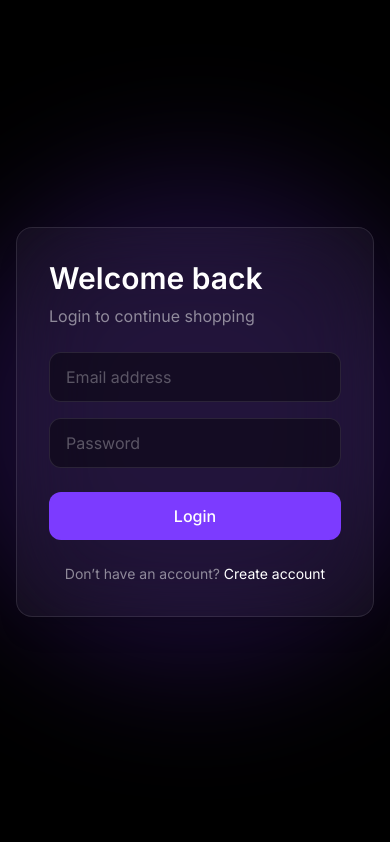
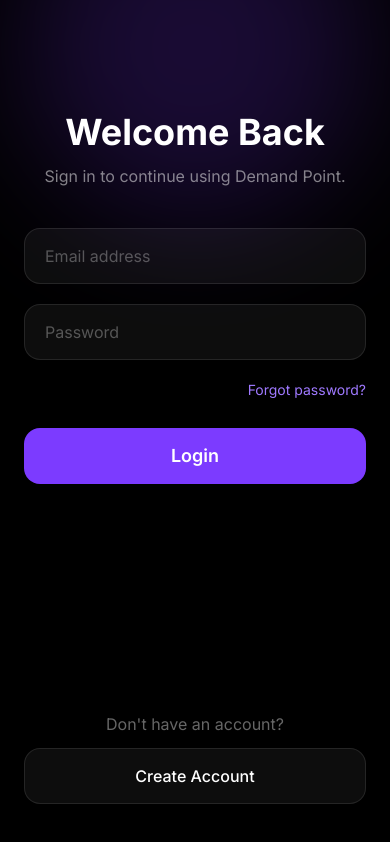
Before and after one commit to demandpoint-services/marketplace-frontend, a Next.js app: page /login in a window 390 px wide. Built offline with nearby package versions, Linux system fonts and the light colour scheme; no server answers.

Commit message:
redesign login experience with responsive layout and Google Sign-In

```diff
--- a/package.json
+++ b/package.json
@@ -8,6 +8,7 @@
     "start": "next start"
   },
   "dependencies": {
+    "@react-oauth/google": "^0.13.5",
     "axios": "^1.14.0",
     "express-validator": "^7.3.2",
     "lucide-react": "^1.16.0",
--- a/src/app/dashboard/page.js
+++ b/src/app/dashboard/page.js
@@ -7,7 +7,16 @@ export default function DashboardRouter() {
   const router = useRouter();
 
   useEffect(() => {
-    const user = JSON.parse(localStorage.getItem("user"));
+    let user = null;
+
+    try {
+      const storedUser = localStorage.getItem("user");
+      if (storedUser) {
+        user = JSON.parse(storedUser);
+      }
+    } catch {
+      localStorage.removeItem("user");
+    }
 
     if (!user) {
       router.push("/login");
--- a/src/app/layout.js
+++ b/src/app/layout.js
@@ -2,6 +2,7 @@ import "./globals.css";
 import LayoutClient from "@/components/LayoutClient";
 import { Inter, Geist_Mono } from "next/font/google";
 import { CartProvider } from "@/context/CartContext";
+import { GoogleOAuthProvider } from "@react-oauth/google";
 
 const inter = Inter({
   subsets: ["latin"],
@@ -22,9 +23,13 @@ export default function RootLayout({ children }) {
   return (
     <html lang="en" className={`${inter.variable} ${geistMono.variable}`}>
       <body className="min-h-screen bg-black text-white font-sans antialiased md:pb-0">
-        <LayoutClient>
-          <CartProvider>{children}</CartProvider>
-        </LayoutClient>
+        <GoogleOAuthProvider
+          clientId={process.env.NEXT_PUBLIC_GOOGLE_CLIENT_ID}
+        >
+          <LayoutClient>
+            <CartProvider>{children}</CartProvider>
+          </LayoutClient>
+        </GoogleOAuthProvider>
       </body>
     </html>
   );
--- a/src/app/login/page.js
+++ b/src/app/login/page.js
@@ -2,7 +2,10 @@
 
 import { useState } from "react";
 import { useRouter } from "next/navigation";
+import { Mail, Lock } from "lucide-react";
 import { loginUser, getMyArtisanProfile } from "@/lib/api";
+import { GoogleLogin } from "@react-oauth/google";
+import { handleGoogleLogin } from "@/lib/googleAuth";
 
 export default function LoginPage() {
   const router = useRouter();
@@ -67,8 +70,10 @@ export default function LoginPage() {
   };
 
   return (
-    <div className="min-h-screen flex items-center justify-center bg-black px-4 relative overflow-hidden">
-      {/* glow */}
+    <>
+      {/* ================= DESKTOP ================= */}
+      <div className="hidden md:flex min-h-screen items-center justify-center bg-black px-4 relative overflow-hidden">
+        {/* Glow */}
         <div className="absolute w-[500px] h-[500px] bg-[#7C3BFF]/20 blur-3xl rounded-full" />
 
         <form
@@ -76,6 +81,7 @@ export default function LoginPage() {
           className="relative w-full max-w-md rounded-2xl border border-white/10 bg-white/[0.04] backdrop-blur-2xl p-8 shadow-xl"
         >
           <h2 className="text-3xl font-semibold text-white">Welcome back</h2>
+
           <p className="text-white/50 mt-2 mb-6">Login to continue shopping</p>
 
           {error && (
@@ -106,14 +112,14 @@ export default function LoginPage() {
             className="cursor-pointer w-full bg-[#7C3BFF] hover:bg-[#6a2ee6] disabled:opacity-70 flex items-center justify-center text-white py-3 rounded-xl font-medium transition"
           >
             {loading ? (
-            <div className=" h-5 w-5 rounded-full border-2 border-white/20 border-t-white animate-spin" />
+              <div className="h-5 w-5 rounded-full border-2 border-white/20 border-t-white animate-spin" />
             ) : (
               "Login"
             )}
           </button>
 
           <p className="text-center text-white/50 text-sm mt-6">
-          Don’t have an account?{" "}
+            Don't have an account?{" "}
             <span
               onClick={() => router.push("/register")}
               className="text-white cursor-pointer hover:underline"
@@ -123,5 +129,86 @@ export default function LoginPage() {
           </p>
         </form>
       </div>
+
+      {/* ================= MOBILE ================= */}
+      <div className="md:hidden min-h-screen bg-black relative overflow-hidden">
+        {/* Background Glow */}
+        <div className="absolute -top-32 left-1/2 -translate-x-1/2 w-[350px] h-[350px] rounded-full bg-[#7C3BFF]/20 blur-3xl" />
+
+        <div className="relative z-10 flex flex-col min-h-screen px-6 pt-28 pb-10">
+          {/* Heading */}
+          <div className="mb-10 text-center">
+            <h1 className="text-4xl font-bold text-white">Welcome Back</h1>
+
+            <p className="text-white/50 mt-3 text-base">
+              Sign in to continue using Demand Point.
+            </p>
+          </div>
+
+          {error && (
+            <div className="mb-5 rounded-2xl border border-red-500/20 bg-red-500/10 px-4 py-3 text-sm text-red-400">
+              {error}
+            </div>
+          )}
+
+          {/* Form */}
+          <form onSubmit={handleSubmit} className="flex flex-col gap-5">
+            <input
+              name="email"
+              type="email"
+              placeholder="Email address"
+              value={form.email}
+              onChange={handleChange}
+              className="h-14 rounded-2xl border border-white/10 bg-white/5 px-5 text-white placeholder:text-white/30 outline-none focus:border-[#7C3BFF]"
+            />
+
+            <input
+              name="password"
+              type="password"
+              placeholder="Password"
+              value={form.password}
+              onChange={handleChange}
+              className="h-14 rounded-2xl border border-white/10 bg-white/5 px-5 text-white placeholder:text-white/30 outline-none focus:border-[#7C3BFF]"
+            />
+
+            <div className="flex justify-end">
+              <button
+                type="button"
+                className="cursor-pointer text-sm text-[#9F79FF]"
+              >
+                Forgot password?
+              </button>
+            </div>
+
+            <button
+              disabled={loading}
+              className="mt-2 h-14 rounded-2xl bg-[#7C3BFF] text-lg font-semibold text-white transition hover:bg-[#6a2ee6] disabled:opacity-70 flex items-center justify-center"
+            >
+              {loading ? (
+                <div className="h-6 w-6 rounded-full border-2 border-white/20 border-t-white animate-spin" />
+              ) : (
+                "Login"
+              )}
+            </button>
+            <GoogleLogin
+              onSuccess={handleGoogleLogin}
+              onError={() => console.log("Google Login Failed")}
+            />
+          </form>
+
+          {/* Bottom */}
+          <div className="mt-auto pt-12 text-center">
+            <p className="text-white/40">Don't have an account?</p>
+
+            <button
+              onClick={() => router.push("/register")}
+              className="mt-3 w-full h-14 rounded-2xl border border-white/10 bg-white/5 text-white font-medium active:scale-[0.98] transition"
+            >
+              Create Account
+            </button>
+          </div>
+        </div>
+      </div>
+    </>
   );
 }
--- a/src/app/setup-account/page.js
+++ b/src/app/setup-account/page.js
@@ -33,16 +33,14 @@ export default function SetupAccount() {
 
   // Redirect if not logged in
   useEffect(() => {
-    const localUser = JSON.parse(localStorage.getItem("user"));
-
-    if (!localUser) {
-      router.push("/login");
-      return;
-    }
-
     async function loadProfile() {
       try {
         const user = await getCurrentUser();
+
+        if (!user) {
+          router.push("/login");
+          return;
+        }
 
         setForm({
           phone: user.phone || "",
@@ -56,6 +54,7 @@ export default function SetupAccount() {
         localStorage.setItem("user", JSON.stringify(user));
       } catch (err) {
         console.error(err);
+        router.push("/login");
       }
     }
 
--- a/src/components/Navbar.js
+++ b/src/components/Navbar.js
@@ -27,11 +27,18 @@ export default function Navbar() {
       try {
         const user = await getCurrentUser();
 
+        if (!user) {
+          setUser(null);
+          localStorage.removeItem("user");
+          return;
+        }
+
         setUser(user);
-
         localStorage.setItem("user", JSON.stringify(user));
       } catch (err) {
         console.error(err);
+        setUser(null);
+        localStorage.removeItem("user");
       } finally {
         setMounted(true);
       }
@@ -472,13 +479,12 @@ export default function Navbar() {
           {/* PROFILE */}
 
           <Link
-            href={user ? "/dashboard" : "/login"}
+            href={user ? "/profile" : "/login"}
             className="flex-1 flex flex-col items-center gap-1 active:scale-95 transition-transform duration-150"
           >
             <div
               className={`relative h-11 w-11 rounded-full flex items-center justify-center transition-all duration-300 ${
-                pathname.startsWith("/dashboard") ||
-                pathname.startsWith("/login")
+                pathname.startsWith("/profile")
                   ? "bg-[#6100FF] text-white scale-110 shadow-[0_0_25px_rgba(97,0,255,.45)]"
                   : "text-gray-400"
               }`}
@@ -488,10 +494,7 @@ export default function Navbar() {
 
             <span
               className={`text-[11px] ${
-                pathname.startsWith("/dashboard") ||
-                pathname.startsWith("/login")
-                  ? "text-white"
-                  : "text-gray-400"
+                pathname.startsWith("/profile") ? "text-white" : "text-gray-400"
               }`}
             >
               Profile
--- a/src/lib/api.js
+++ b/src/lib/api.js
@@ -30,11 +30,21 @@ export const loginUser = async (data) => {
 export async function getCurrentUser() {
   const token = localStorage.getItem("token");
 
+  if (!token) {
+    return null;
+  }
+
   const res = await fetch(`${API_URL}/users/me`, {
     headers: {
       Authorization: `Bearer ${token}`,
     },
   });
+
+  if (res.status === 401) {
+    localStorage.removeItem("token");
+    localStorage.removeItem("user");
+    return null;
+  }
 
   if (!res.ok) {
     throw new Error("Failed to fetch user");
@@ -101,3 +111,15 @@ export const removeFromCart = async (data, token) => {
 
   return res.json();
 };
+
+export async function googleLogin(body) {
+  const res = await fetch(`${API_URL}/auth/google`, {
+    method: "POST",
+    headers: {
+      "Content-Type": "application/json",
+    },
+    body: JSON.stringify(body),
+  });
+
+  return res.json();
+}
--- /dev/null
+++ b/src/lib/googleAuth.js
@@ -0,0 +1,19 @@
+import { googleLogin } from "./api";
+
+export async function handleGoogleLogin(credentialResponse) {
+  try {
+    const data = await googleLogin({
+      credential: credentialResponse.credential,
+    });
+
+    localStorage.setItem("token", data.token);
+    localStorage.setItem("user", JSON.stringify(data.user));
+
+    document.cookie = `token=${data.token}; path=/; max-age=604800; samesite=lax`;
+
+    window.location.href = "/dashboard";
+  } catch (err) {
+    console.error(err);
+    alert("Google sign in failed");
+  }
+}
```
Also changed, not shown: 1 other file (tests, documents, lock files or other folders). Lines whose indentation alone changed are shown as unchanged.
